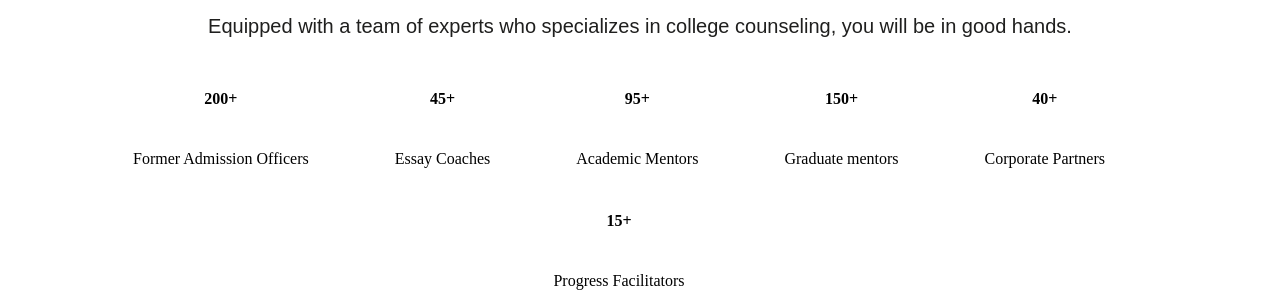
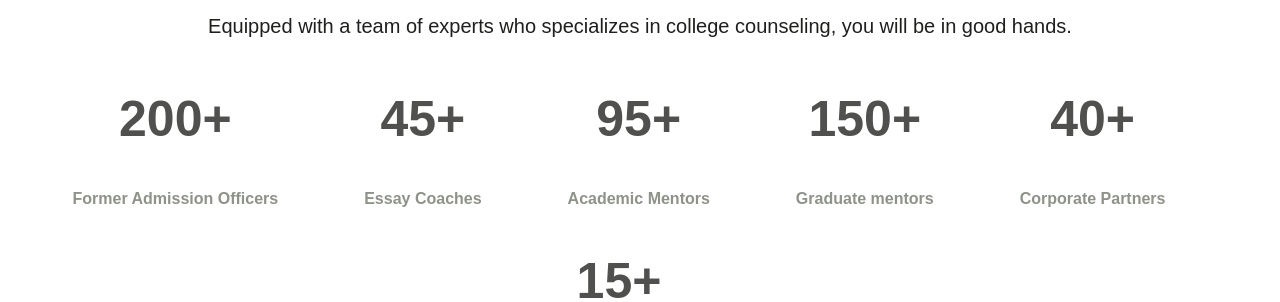
Before and after one commit to Christiehao/demo123, a plain HTML site: page about.html in a window 1280 px wide. Shown: the part 650-952 px from the top of the page. Drawn offline with Linux system fonts and the light colour scheme.

Commit message:
Update assignment2style.css

```diff
--- a/assignment2style.css
+++ b/assignment2style.css
@@ -15,6 +15,11 @@
 .flexbox{
     display:flex;
     flex-flow: row wrap; justify-content: center;
+}
+
+.boxcontent{
+    table th {text-align: center; font-size:50px; font-family: sans-serif; color:#50514F}
+    table td {text-align: center; font-family: sans-serif; color:#8E9389; font-weight:bold;}
 }
 
 #box {
```
